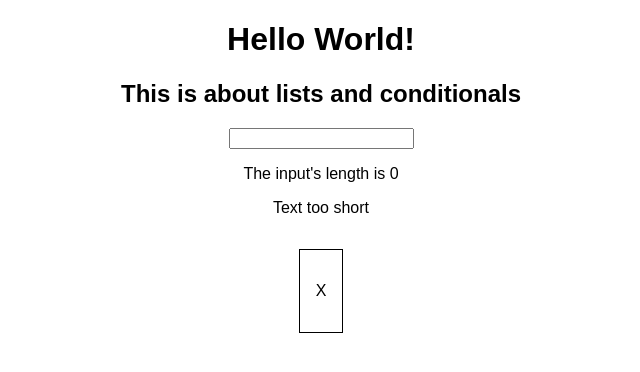
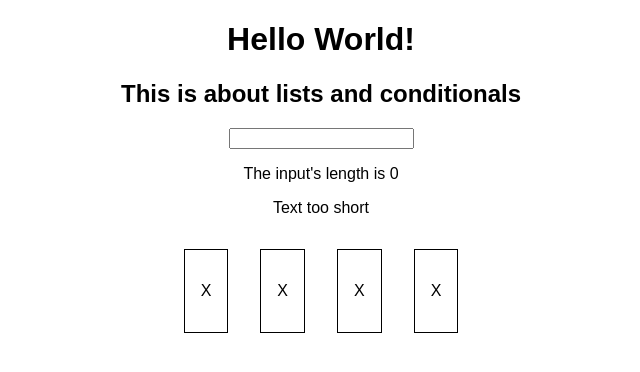
Before and after one commit to ElDav1d/react-complete-guide-tarea2, a React (Create React App) app: page / in a window 1280 px wide. Shown: the top 372 px of the page, without its empty margins (319-959 px from the left). Built offline with nearby package versions, Linux system fonts and the light colour scheme.

Commit message:
Apply list semantics and reset ul default rules

```diff
--- a/src/App.js
+++ b/src/App.js
@@ -1,5 +1,6 @@
 import React, { Component } from 'react';
 import './App.css';
+import './CharComponent/CharComponent.css';
 import InputComponent from './InputComponent/InputComponent';
 import ValidationComponent from './ValidationComponent/ValidationComponent';
 import CharComponent from './CharComponent/CharComponent';
@@ -26,7 +27,12 @@ class App extends Component {
           changed={this.inputContentChangedHandler}/>
         <ValidationComponent
           length={this.state.inputLength} />
-        <CharComponent char="X"/>
+        <ul className="rgdt2-CharComponent_List">
+          <CharComponent char="X"/>
+          <CharComponent char="X"/>
+          <CharComponent char="X"/>
+          <CharComponent char="X"/>
+        </ul>
       </div>
     );
   }
--- a/src/CharComponent/CharComponent.css
+++ b/src/CharComponent/CharComponent.css
@@ -1,4 +1,10 @@
-.rgdt2-CharComponent_Container {
+.rgdt2-CharComponent_List {
+    list-style: none;
+    margin: 0;
+    padding: 0;
+}
+
+.rgdt2-CharComponent_ListItem {
     display: inline-block;
     padding: 1rem;
     text-align: center;
--- a/src/CharComponent/CharComponent.js
+++ b/src/CharComponent/CharComponent.js
@@ -1,12 +1,10 @@
 import React from 'react';
-
-import './CharComponent.css'
 
 const charComponent = (props) => {
     return (
-        <div className="rgdt2-CharComponent_Container">
+        <li className="rgdt2-CharComponent_ListItem">
             <p>{props.char}</p>
-        </div>
+        </li>
     )
 }
 
```
